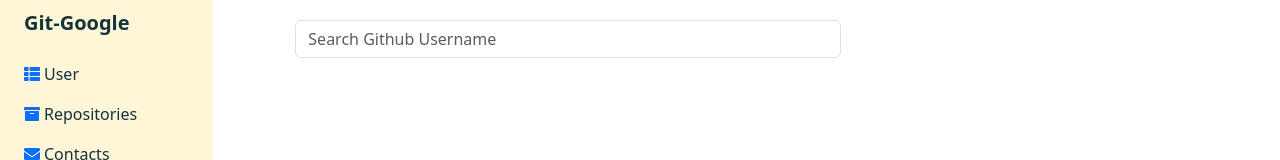
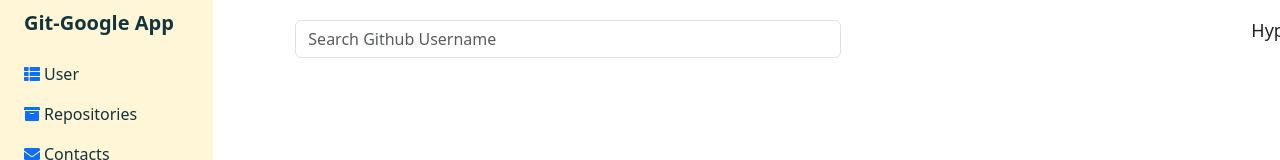
Before and after one commit to enockabere/Git-Search, an Angular app: page / in a window 1280 px wide. Shown: the top 160 px of the page. Built offline with nearby package versions, Linux system fonts and the light colour scheme.

Commit message:
add page brand name

```diff
--- a/src/app/components/profile/profile.component.css
+++ b/src/app/components/profile/profile.component.css
@@ -1,3 +1,13 @@
 .myForm{
     padding-top: 20px;
 }
+.brand{
+    padding-top: 20px;
+}
+.brand h3{
+    text-align: right;
+    font-size: 18px;
+}
+.br{
+    color:#c89666;
+}
--- a/src/app/components/profile/profile.component.html
+++ b/src/app/components/profile/profile.component.html
@@ -11,6 +11,11 @@
                     </form>
                 </div>
             </div>
+            <div class="col-md-6">
+                <div class="brand">
+                    <h3>Hypertext <span class="br">Assassin</span> </h3>
+                </div>
+            </div>
         </div>
     </div>
 </section>
--- a/src/app/components/sidebar/sidebar.component.html
+++ b/src/app/components/sidebar/sidebar.component.html
@@ -1,9 +1,9 @@
-<div class="container-fluid">
+<div class="container-fluid" >
     <div class="row flex-nowrap">
         <div class="col-auto col-md-3 col-xl-2 px-sm-2 px-0" id="sidebar">
             <div class="d-flex flex-column align-items-center align-items-sm-start px-3 pt-2 min-vh-100">
                 <a href="/" class="d-flex align-items-center pb-3 mb-md-0 me-md-auto text-white text-decoration-none">
-                    <span class="fs-5 d-none d-sm-inline" id="fs">Git-Google</span>
+                    <span class="fs-5 d-none d-sm-inline" id="fs">Git-Google App</span>
                 </a>
                 <ul class="nav nav-pills flex-column mb-sm-auto mb-0 align-items-center align-items-sm-start" id="menu">
                     <li class="nav-item">
```
